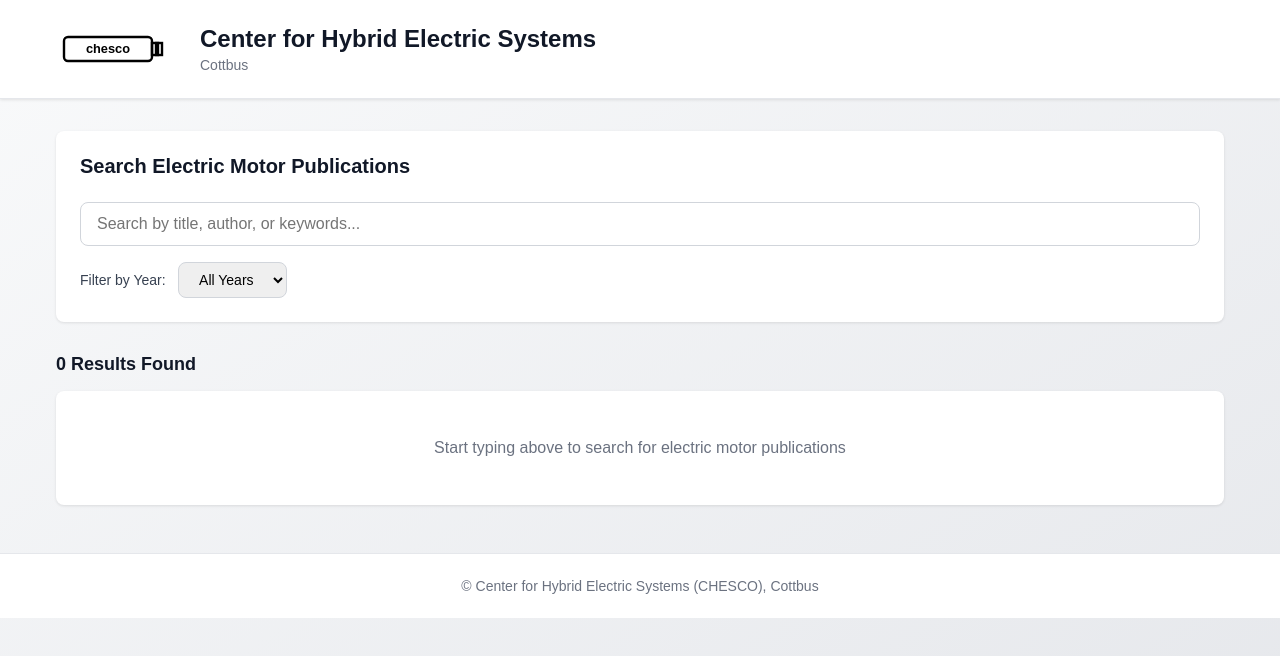
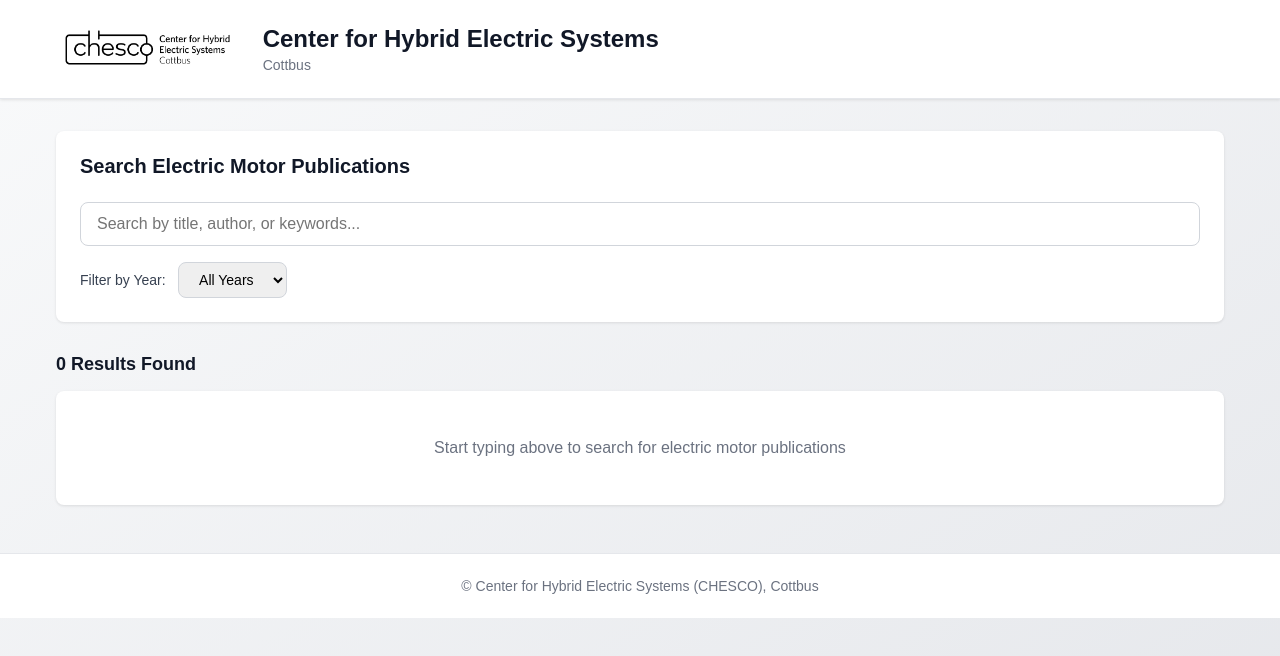
Before and after one commit to sumitsinghpal/chesco-frontend, a plain HTML site: page index.html in a window 1280 px wide. Drawn offline with Linux system fonts and the light colour scheme.

Commit message:
Update index.html

```diff
--- a/index.html
+++ b/index.html
@@ -43,12 +43,7 @@
     <header>
         <div class="container">
             <div class="header-content">
-                <svg class="logo" viewBox="0 0 300 100" xmlns="http://www.w3.org/2000/svg">
-                    <rect x="20" y="20" width="220" height="60" rx="10" fill="none" stroke="black" stroke-width="6"/>
-                    <rect x="240" y="35" width="15" height="30" fill="none" stroke="black" stroke-width="6"/>
-                    <rect x="250" y="35" width="15" height="30" fill="none" stroke="black" stroke-width="6"/>
-                    <text x="130" y="60" font-family="Arial, sans-serif" font-size="32" font-weight="bold" text-anchor="middle" fill="black">chesco</text>
-                </svg>
+               <img src="logo.png" alt="CHESCO Logo" class="logo" style="height: 50px; width: auto;">
                 <div>
                     <h1>Center for Hybrid Electric Systems</h1>
                     <p class="subtitle">Cottbus</p>
```
